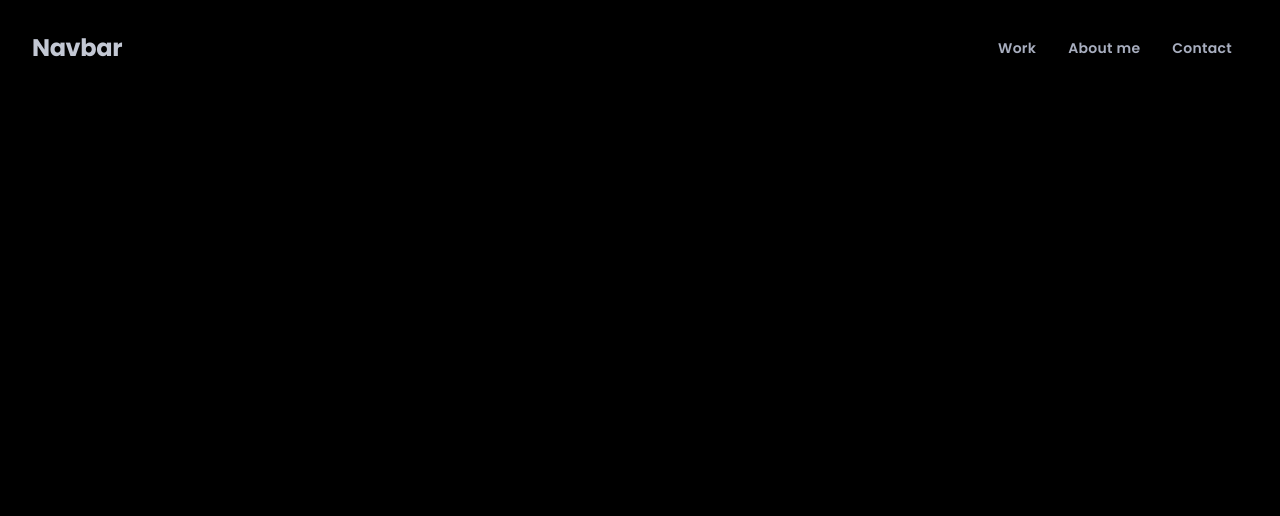
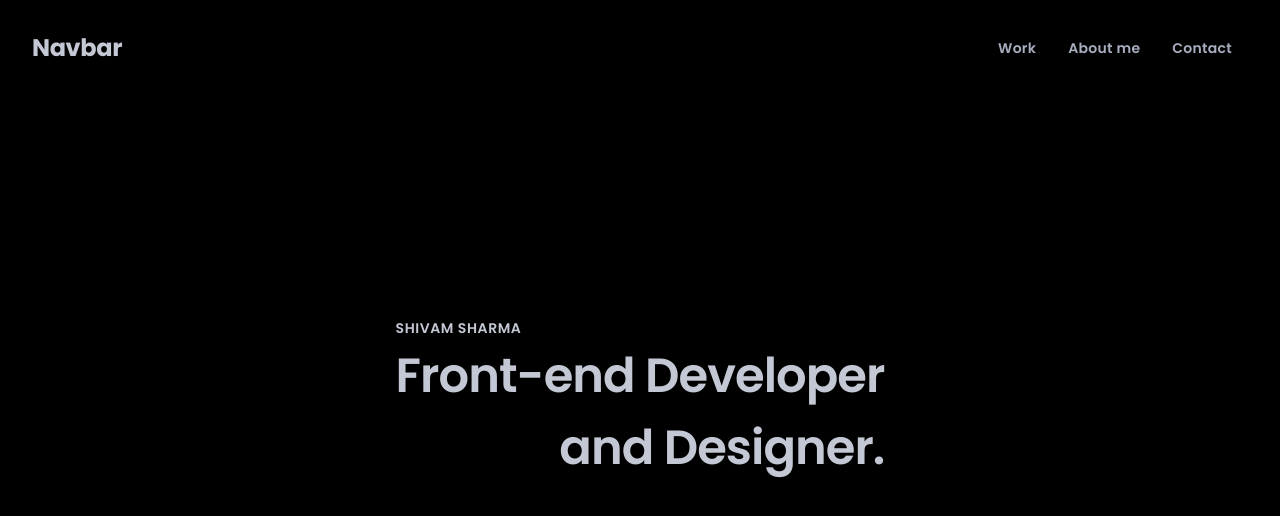
Before and after one commit to imShivam579/portfolio-website, a React (Create React App) app: page / in a window 1280 px wide. Shown: the top 516 px of the page. Built offline with nearby package versions, Linux system fonts and the light colour scheme; the HTML template or start-up script is replaced by a standard one.

Commit message:
Adding Herosection to app.

```diff
--- a/src/App.css
+++ b/src/App.css
@@ -121,15 +121,17 @@ p,
 }
 .fs-ol-rg {
   font-size: 14px;
-  font-weight: 700;
+  font-weight: 600;
   line-height: 24px;
   letter-spacing: 0.04em;
+  text-transform: uppercase;
 }
 .fs-ol-sm {
   font-size: 12px;
   font-weight: 700;
   line-height: 16px;
   letter-spacing: 0.04em;
+  text-transform: uppercase;
 }
 .fs-link-rg {
   font-size: 16px;
--- a/src/App.js
+++ b/src/App.js
@@ -1,9 +1,11 @@
 import "./App.css";
 import Navbar from "./components/Navbar/Navbar";
+import Herosection from "./components/Herosection/Herosection";
 function App() {
   return (
     <div className="App">
       <Navbar />
+      <Herosection />
     </div>
   );
 }
--- /dev/null
+++ b/src/components/Herosection/Herosection.jsx
@@ -0,0 +1,17 @@
+import React from "react";
+
+function Herosection() {
+  return (
+    <div className="heroSection-container flex items-center justify-center p-8 h-screen w-screen">
+      <div className="bg-video"></div>
+      <div className="text-wrapper h-fit max-w-fit">
+        <h2 className="text-right text-6xl">
+          <span className="fs-ol-rg block text-left">Shivam sharma</span>
+          Front-end Developer <br /> and Designer.
+        </h2>
+      </div>
+    </div>
+  );
+}
+
+export default Herosection;
--- a/tailwind.config.js
+++ b/tailwind.config.js
@@ -1,7 +1,11 @@
 module.exports = {
   content: ["./src/**/*.{js,jsx,ts,tsx}"],
   theme: {
-    extend: {},
+    extend: {
+      spacing: {
+        100: "48.75rem",
+      },
+    },
     container: {
       padding: "2rem",
     },
```
